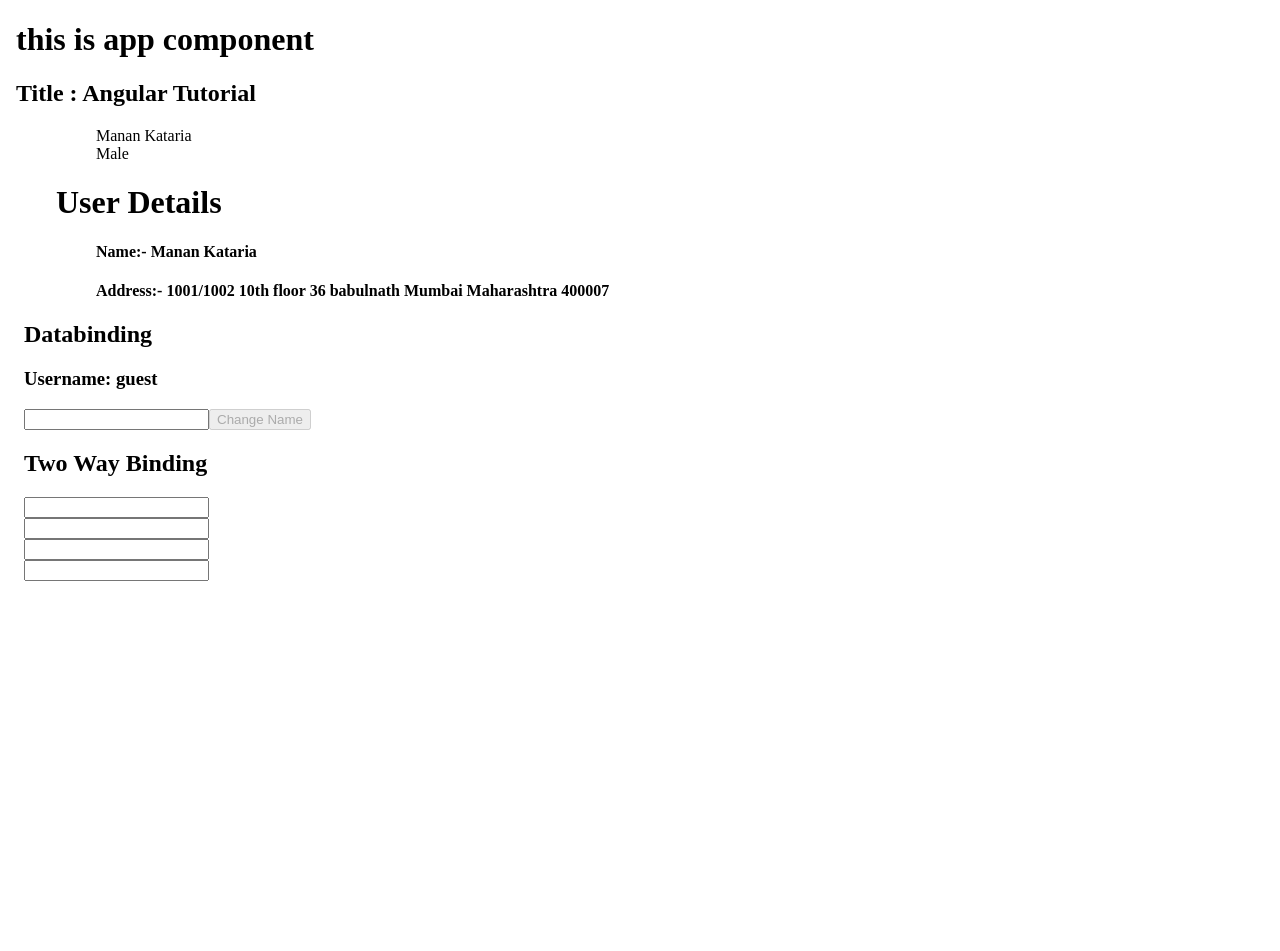
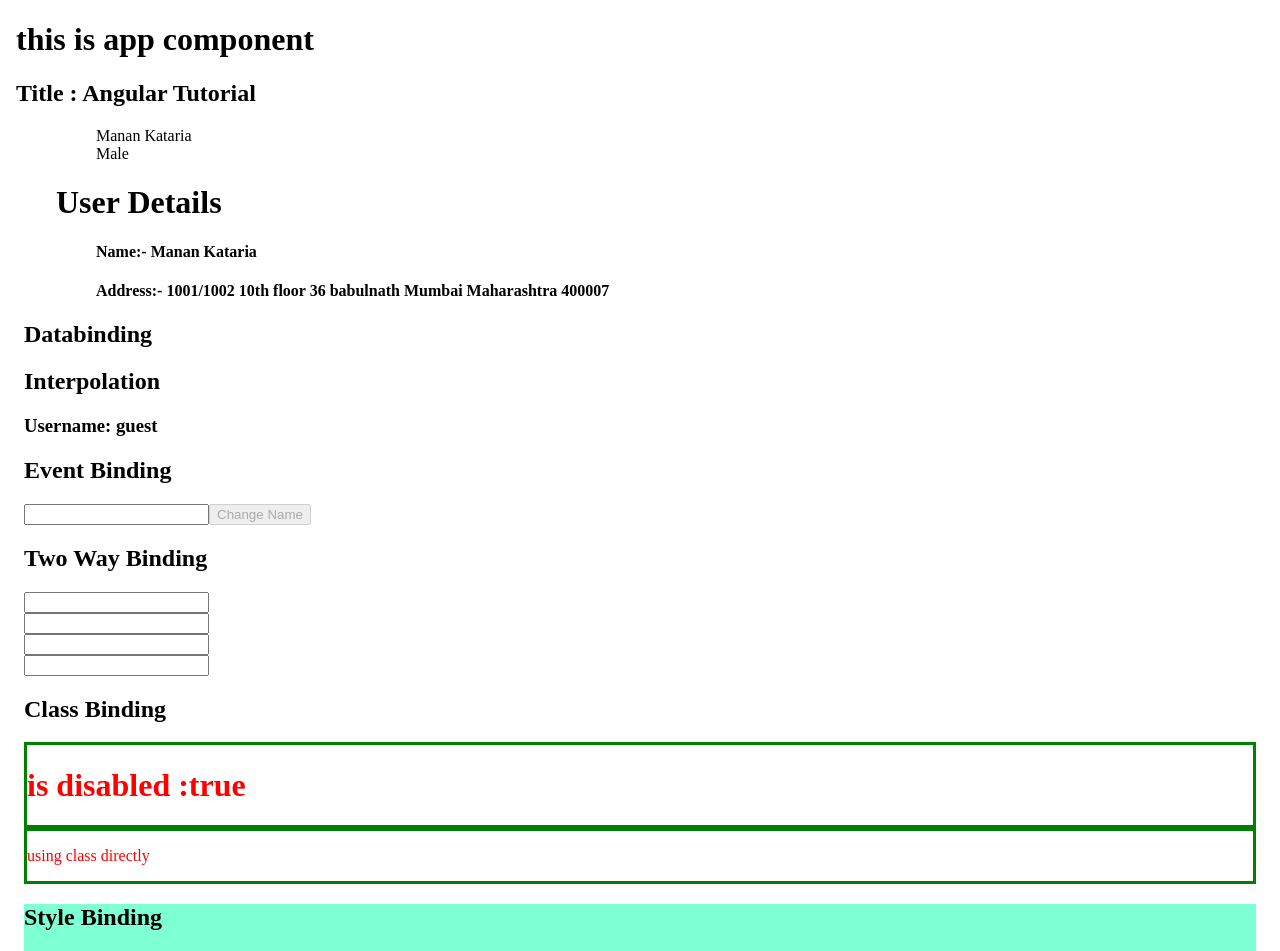
Before and after one commit to mananhiteshkataria/myapp, an Angular app: page / in a window 1280 px wide. Shown: the top 951 px of the page. Before the commit the page ends 800 px from the top, so only its background shows below. Built offline with nearby package versions, Linux system fonts and the light colour scheme.

Commit message:
Added some css binsings :)

```diff
--- a/src/app/databind/databind.component.css
+++ b/src/app/databind/databind.component.css
@@ -0,0 +1,4 @@
+.one{
+    color: red;
+    border: 3px solid green;
+}
--- a/src/app/databind/databind.component.html
+++ b/src/app/databind/databind.component.html
@@ -7,8 +7,10 @@
 <body>
     <div>
         <h2> Databinding</h2>
+        <h2>Interpolation</h2>
         <h3> Username: {{username}} </h3>
         <div>
+            <h2>Event Binding</h2>
             <input type="text" #un (input)="handleChange(un.value)">
             <button [disabled]="isDisabled" (click) ='updatename(un.value)'>Change Name</button>
         </div>
@@ -19,6 +21,17 @@
             <input [(ngModel)] = 'firstname'> <br />
             <input [(ngModel)] = 'lastname'> <br />
         </div>
+        <h2>Class Binding</h2>
+        <div [class.one]='isDisabled'>
+            <h1>is disabled :{{isDisabled}}</h1>
+        </div>
+        <div class="one">
+            <p> using class directly </p>
+        </div>
+        <div [style]="mystyles">
+            <h2>Style Binding</h2>
+            <P>isntead of using css i used the typescript file to make a style</P>
+        </div>
     </div>
 </body>
 </html>
--- a/src/app/databind/databind.component.ts
+++ b/src/app/databind/databind.component.ts
@@ -16,16 +16,21 @@ export class DatabindComponent {
     this.username=name;
   }
   isDisabled=true;
+
   // below function is called on each input
   handleChange(name:string): void
   {
     if(name.length==0)
     {
       this.isDisabled=true;
+
     }
     else
     {
       this.isDisabled=false;
+
     }
   }
+  mystyles={"background-color": "aquamarine"}
+
 }
```
